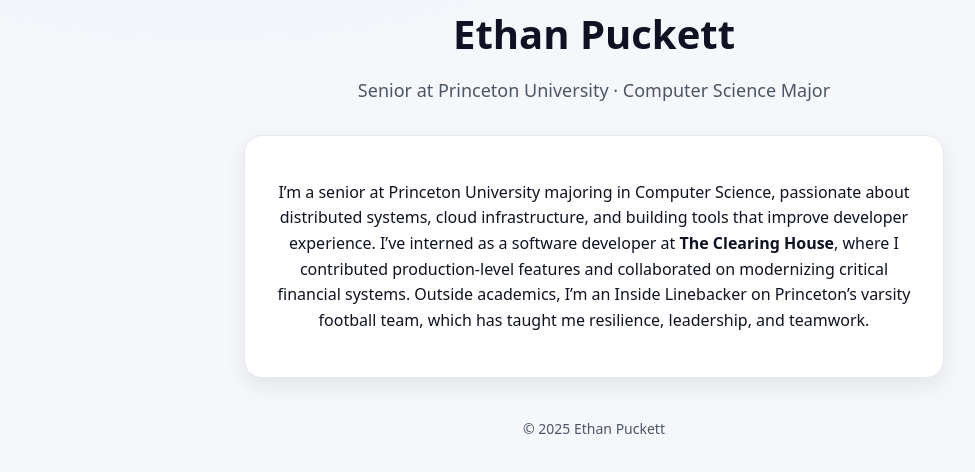
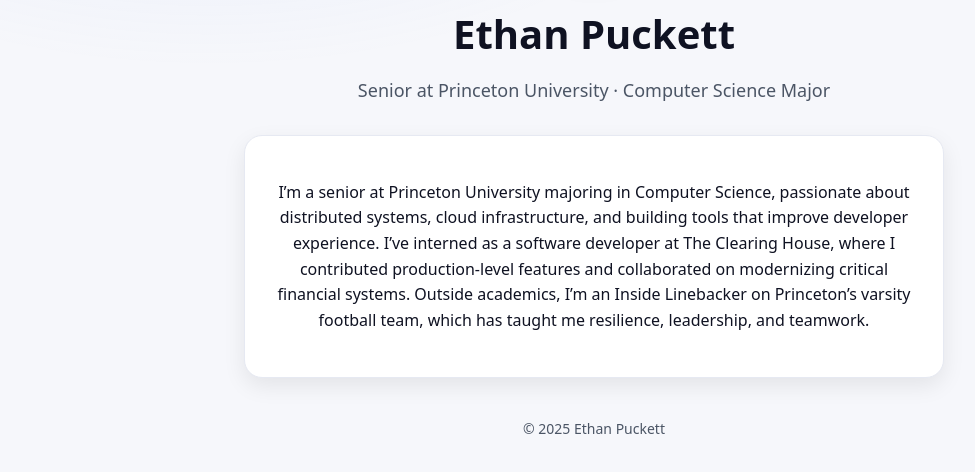
Before and after one commit to ep1401/ep1401.github.io, a plain HTML site: page index.html in a window 1280 px wide. Shown: the part 222-694 px from the top of the page, without its empty margins (46-1021 px from the left). Drawn offline with Linux system fonts and the light colour scheme.

```diff
--- a/index.html
+++ b/index.html
@@ -90,7 +90,7 @@
       <p>
         I’m a senior at Princeton University majoring in Computer Science, passionate about distributed systems, cloud
         infrastructure, and building tools that improve developer experience. I’ve interned as a software developer at
-        <strong>The Clearing House</strong>, where I contributed production-level features and collaborated on
+        The Clearing House, where I contributed production-level features and collaborated on
         modernizing critical financial systems. Outside academics, I’m an Inside Linebacker on Princeton’s varsity
         football team, which has taught me resilience, leadership, and teamwork.
       </p>
```
